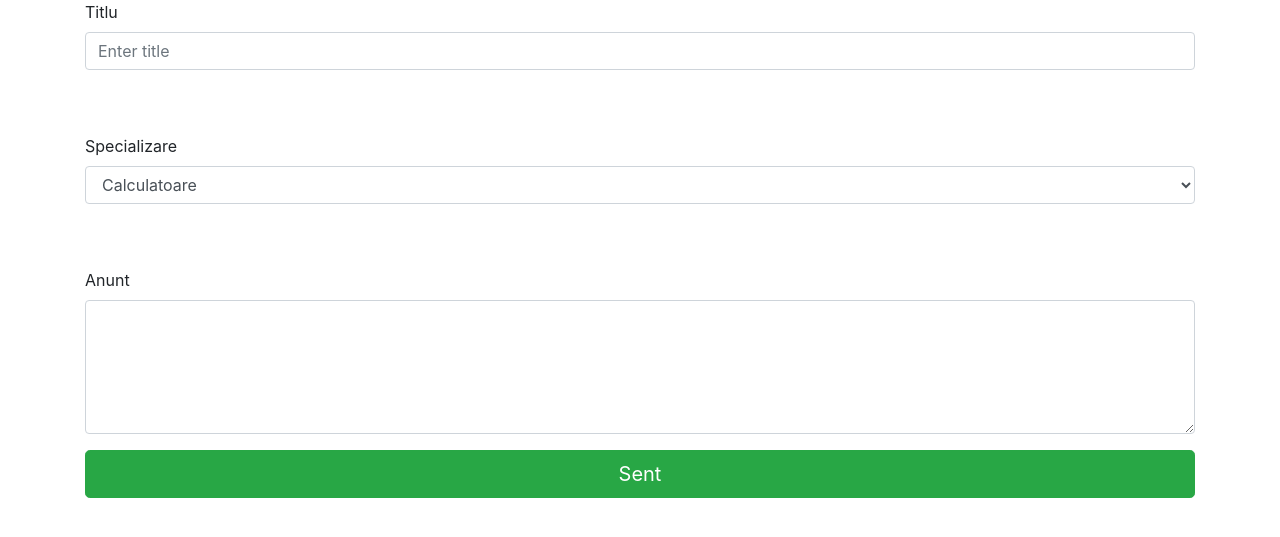
After one commit to HosuFlorin/test, a PHP site: page /creareanunt.php in a window 1280 px wide. The commit adds this page. Shown: the top 537 px of the page. Run offline with PHP 8.4, Linux system fonts and the light colour scheme.

Commit message:
Add files via upload

```diff
--- /dev/null
+++ b/creareanunt.php
@@ -0,0 +1,49 @@
+<?php
+ session_start();
+
+ if(count($_POST)>0){
+    include 'server.php';
+    $date = date('Y-m-d H:i:s');
+    $sql = "INSERT INTO anunturi (iduser, titlu, specializare, timp, anunt)
+         VALUES ('$_SESSION[id]', '$_POST[titlu]', '$_POST[specializare]', '$date' , '$_POST[anunt]')";
+  if ($conn->query($sql) == TRUE) {
+      echo "New record created successfully";
+        header('Location:index.php');
+  } else {
+       echo "Error: " . $sql . "<br>" . $conn->error;
+  }
+}
+ ?>
+ <!DOCTYPE html>
+<html>
+<head>
+<meta charset="utf-8">
+<meta name="viewport" content="width=device-width, initial-scale=1">
+<link rel="stylesheet" href="https://maxcdn.bootstrapcdn.com/bootstrap/4.5.2/css/bootstrap.min.css">
+</head>
+<body>
+<div class="container">
+<form action="" method="post" >
+    <div class="form-group">
+        <label for="title">Titlu</label><br>
+        <input type="text" class="form-control"  name="titlu" placeholder="Enter title" required><br><br>
+    </div>
+    <div class="form-group">
+      <label for="specializare">Specializare</label>
+      <select id="specializare"  class="form-control"  name="specializare">
+        <option value="Calculatoare">Calculatoare</option>
+        <option value="Tehnologia constructilor de masini">Tehnologia constructilor de masini</option>
+        <option value="Electronica Aplicata">Electronica Aplicata</option>
+        <option value="Robotica">Robotica</option>
+      </select><br><br>
+      </div>
+      <div class="form-group">
+        <label for="anunt">Anunt</label><br>
+        <textarea class="form-control" id="exampleFormControlTextarea1" name="anunt" rows="5"></textarea>
+      </div>
+    <button type="submit"  name="anuntnou" class="btn btn-success btn-lg btn-block">Sent</button>
+</form>
+
+</div>
+</body>
+</html>
--- a/createuser.php
+++ b/createuser.php
@@ -56,12 +56,12 @@ if(isset($_SESSION["user"])) {
 
   <div class="container">
     <form action="" method="post" >
-    <div class="message"><?php if($message!="") { echo $message; } ?></div>
+      <div class="message"><?php if($message!="") { echo $message; } ?></div>
       <h3>Inregistrare</h3>
 
         <input type="radio"  id='mr' name="rad"  checked>
         <label class="radio-inline" for="mr">Mr</label>
-       <input type="radio"   id='mrs' name="rad" >
+        <input type="radio"   id='mrs' name="rad" >
         <label  class="radio-inline" for="mrs">Mrs</label>
         <input type="radio"    id='miss' name="rad" >
         <label class="radio-inline" for="miss">Miss</label><br><br>
--- a/loginuser.php
+++ b/loginuser.php
@@ -13,8 +13,7 @@ if(count($_POST)>0) {
     $_SESSION["user"]=$row["nume"];
     $_SESSION["pass"]=$row["parola"];
     $_SESSION["id"]=$row["id"];
-
-
+    $conn->close();
   }
   else {
     $message = "Invalid Username or Password!";
```
Also changed, not shown: index.php (+17 -0 lines).
